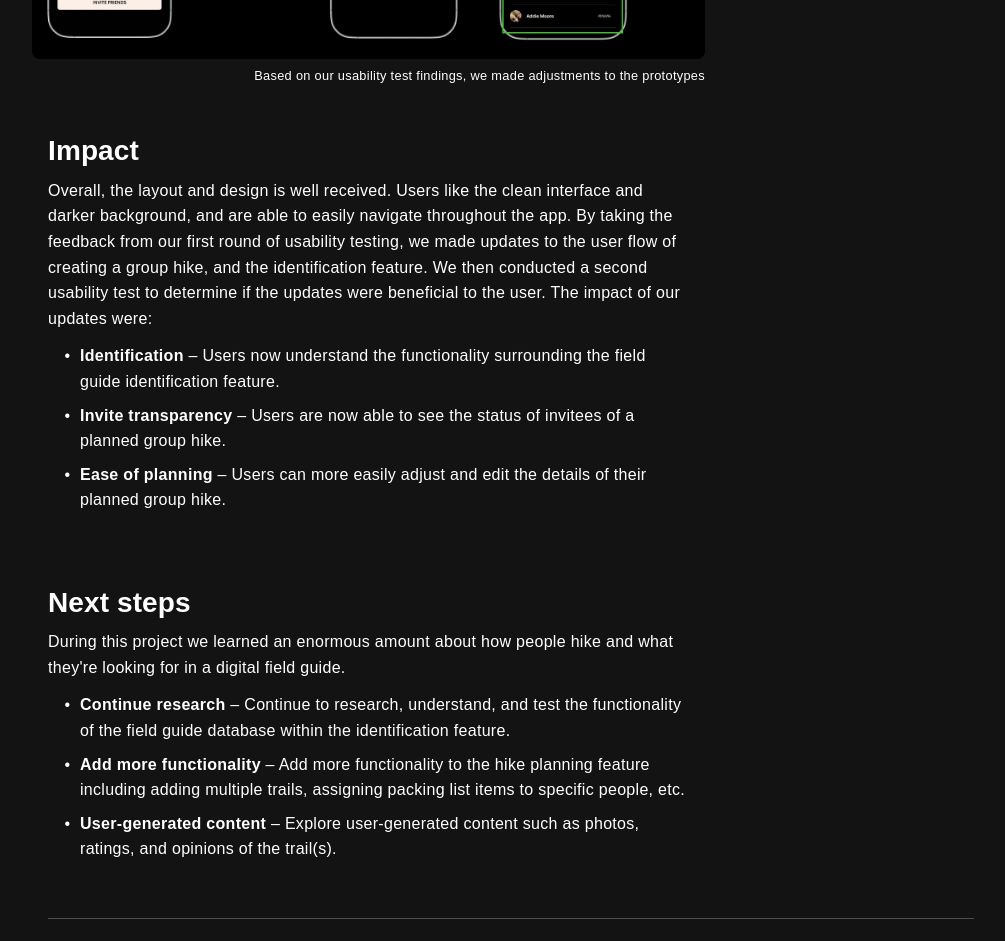
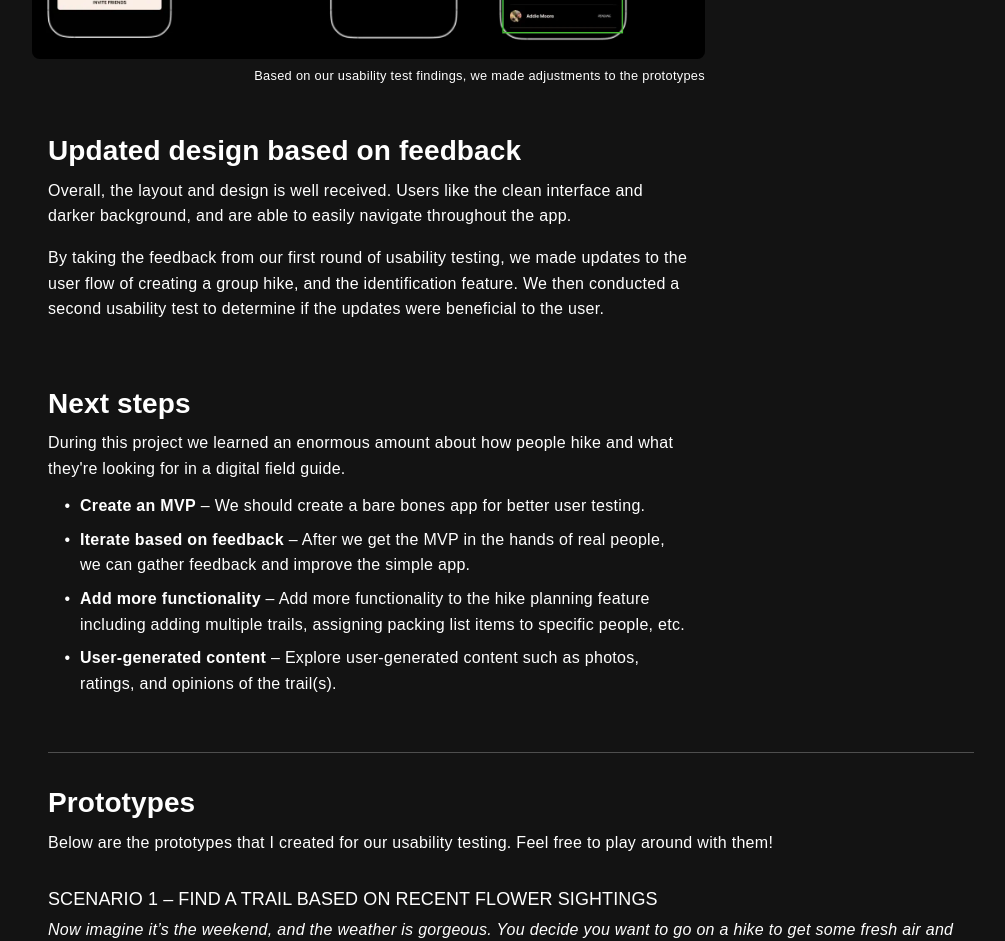
Before and after one commit to stevenwett/stevenwett, a React (Create React App) app: page /work/hike-n-seek in a window 1280 px wide. Shown: the part 9620-10561 px from the top of the page, without its empty margins (34-1039 px from the left). Built offline with nearby package versions, Linux system fonts and the light colour scheme; a web font is replaced by a local one.

Commit message:
Updates to hike n seek

```diff
--- a/lib/scss/page.scss
+++ b/lib/scss/page.scss
@@ -155,6 +155,10 @@
 		.ratio-4x3 {
 			@include media-breakpoint-down(md) {
 				--bs-aspect-ratio: 100%;
+			}
+
+			@include media-breakpoint-down(sm) {
+				--bs-aspect-ratio: 230%;
 			}
 		}
 
--- a/src/routes/About.js
+++ b/src/routes/About.js
@@ -75,7 +75,7 @@ class About extends React.Component {
 												<h3><a href="https://www.linkedin.com/school/stolaf/">St. Olaf College</a></h3>
 												<div className="position">
 													<div className="date">Graduated 2015</div>
-													<div className="position-title">Bachelor's degree (BA)</div>
+													<div className="position-title">Bachelor's Degree (BA)</div>
 													<p>Chemistry major</p>
 												</div>
 											</div>
--- a/src/routes/projects/HikeNSeek.js
+++ b/src/routes/projects/HikeNSeek.js
@@ -276,13 +276,9 @@ class NewsOnSpotify extends React.Component {
 									</picture>
 									<figcaption>Based on our usability test findings, we made adjustments to the prototypes</figcaption>
 								</figure>
-								<h2>Impact</h2>
-								<p>Overall, the layout and design is well received. Users like the clean interface and darker background, and are able to easily navigate throughout the app. By taking the feedback from our first round of usability testing, we made updates to the user flow of creating a group hike, and the identification feature. We then conducted a second usability test to determine if the updates were beneficial to the user. The impact of our updates were:</p>
-								<ul>
-									<li><strong>Identification</strong> – Users now understand the functionality surrounding the field guide identification feature.</li>
-									<li><strong>Invite transparency</strong> – Users are now able to see the status of invitees of a planned group hike.</li>
-									<li><strong>Ease of planning</strong> – Users can more easily adjust and edit the details of their planned group hike.</li>
-								</ul>
+								<h2>Updated design based on feedback</h2>
+								<p>Overall, the layout and design is well received. Users like the clean interface and darker background, and are able to easily navigate throughout the app.</p>
+								<p>By taking the feedback from our first round of usability testing, we made updates to the user flow of creating a group hike, and the identification feature. We then conducted a second usability test to determine if the updates were beneficial to the user.</p>
 							</Col>
 						</Row>
 					</Container>
@@ -294,7 +290,8 @@ class NewsOnSpotify extends React.Component {
 								<h2>Next steps</h2>
 								<p>During this project we learned an enormous amount about how people hike and what they're looking for in a digital field guide.</p>
 								<ul>
-									<li><strong>Continue research</strong> – Continue to research, understand, and test the functionality of the field guide database within the identification feature.</li>
+									<li><strong>Create an MVP</strong> – We should create a bare bones app for better user testing.</li>
+									<li><strong>Iterate based on feedback</strong> – After we get the MVP in the hands of real people, we can gather feedback and improve the simple app.</li>
 									<li><strong>Add more functionality</strong> – Add more functionality to the hike planning feature including adding multiple trails, assigning packing list items to specific people, etc. </li>
 									<li><strong>User-generated content</strong> – Explore user-generated content such as photos, ratings, and opinions of the trail(s).</li>
 								</ul>
@@ -302,7 +299,7 @@ class NewsOnSpotify extends React.Component {
 						</Row>
 					</Container>
 				</div>
-				<div className="panel">
+				<div className="panel d-none d-md-block">
 					<Container>
 						<Row>
 							<Col xs={12} lg={12} xl={10}>
```
Also changed, not shown: public/css/app.css, public/css/app.min.css, 2 other files (tests, documents, lock files or other folders).
